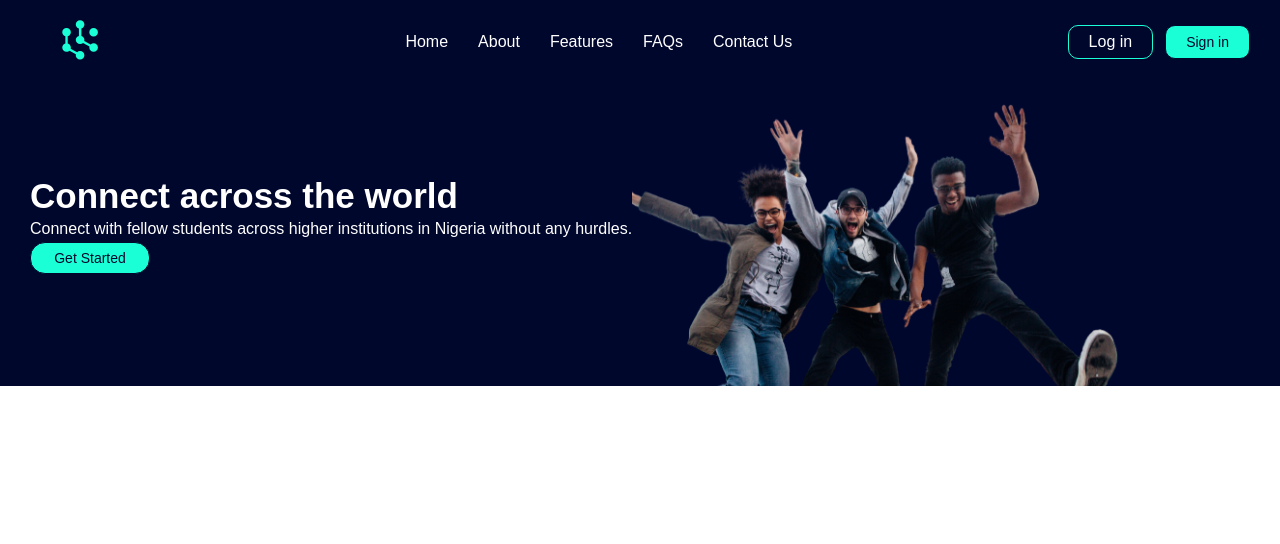
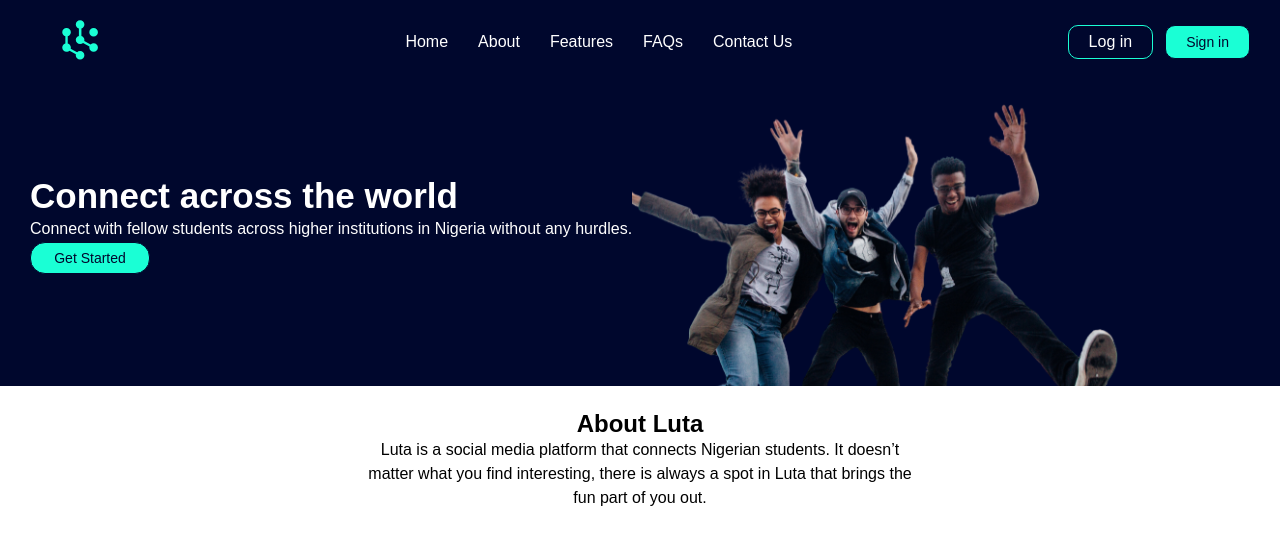
Before and after one commit to Luta-org/Luta, a Next.js app: page / in a window 1280 px wide. Shown: the top 544 px of the page. Built offline with nearby package versions, Linux system fonts and the light colour scheme; a web font is replaced by a local one.

Commit message:
Initial About component

```diff
--- /dev/null
+++ b/components/About.js
@@ -0,0 +1,27 @@
+import {
+    Center,
+    Heading,
+    Text
+} from "@chakra-ui/react"
+
+const About = () => {
+  return (
+    <Center sx={{
+        h: '100%',
+        display: 'flex',
+        justifyContent: 'center',
+        alignItems: 'center',
+        flexDir: 'column',
+        textAlign: 'center',
+        my: '1.5rem'
+    }}>
+        <Heading>About Luta</Heading>
+        <Text sx={{
+            lineHeight: 1.5,
+            maxW: '35rem'
+        }}>Luta is a social media platform that connects Nigerian students. It doesn’t matter what you find interesting, there is always a spot in Luta that brings the fun part of you out.</Text>
+    </Center>
+  )
+}
+
+export default About
--- a/pages/index.js
+++ b/pages/index.js
@@ -2,6 +2,7 @@
 import { Box } from '@chakra-ui/react';
 import Navbar from '@/components/Navbar';
 import SectionA from '@/components/SectionA';
+import About from '@/components/About';
 
 export default function Home() {
   return (
@@ -13,14 +14,19 @@
         <link rel="icon" href="" />
       </Head>
 
-      <Box style={{
+      <Box>
+        <Box style={{
         backgroundColor: '#00072D',
         padding: '20px 30px 0 30px'
       }}>
-        {/* Navbar */}
-        <Navbar />
-        {/* First Section */}
-        <SectionA />
+          {/* Navbar */}
+          <Navbar />
+          {/* First Section */}
+          <SectionA />
+        </Box>
+
+        {/* About */}
+        <About />
       </Box>
     </>
   )
```
Also changed, not shown: public/images/Rectangle 1170.svg (added), 1 other file (tests, documents, lock files or other folders).
